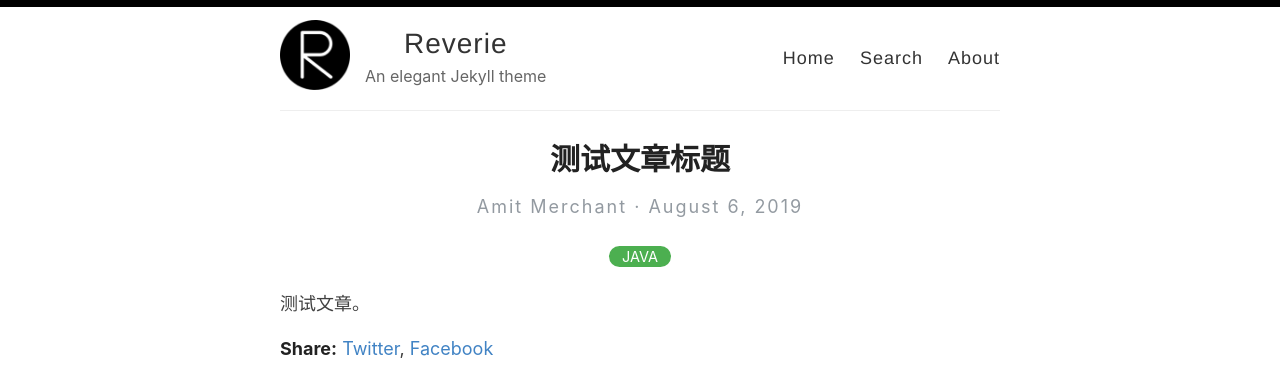
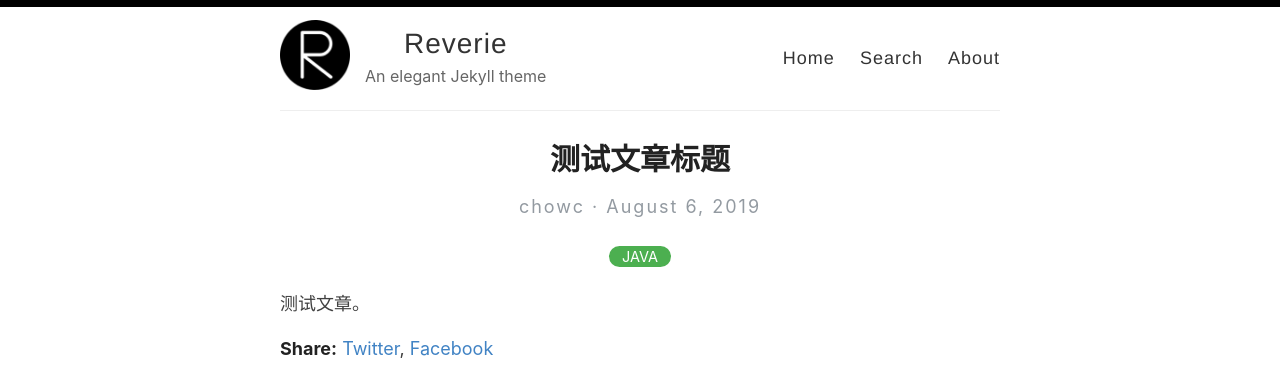
Before and after one commit to chowc/chowc.github.io, a Jekyll site: the page built from _posts/2019-8-06-测试文章.md, in a window 1280 px wide. Shown: the top 389 px of the page. Built offline with Jekyll 4.4.1, drawn with Linux system fonts in a browser that asks for light colours.

```diff
--- a/_config.yml
+++ b/_config.yml
@@ -6,7 +6,7 @@
 name: Reverie
 
 # Name of the author
-author: Amit Merchant
+author: chowc
 
 # Short bio or description (displayed in the header)
 description: An elegant Jekyll theme
```
